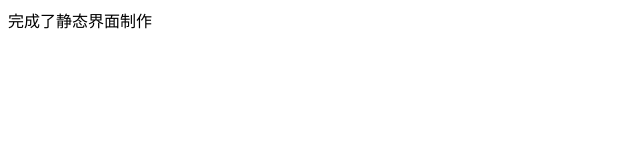
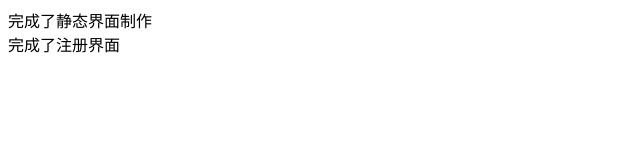
Before and after one commit to anningning888/kiari, a plain HTML site: page index.html in a window 1280 px wide. Shown: the whole page, without its empty margins (0-640 px from the left). Drawn offline with Linux system fonts and the light colour scheme.

Commit message:
完成了注册功能

```diff
--- a/index.html
+++ b/index.html
@@ -8,5 +8,6 @@
 </head>
 <body>
   <div>完成了静态界面制作</div>
+  <div>完成了注册界面</div>
 </body>
 </html>
```
